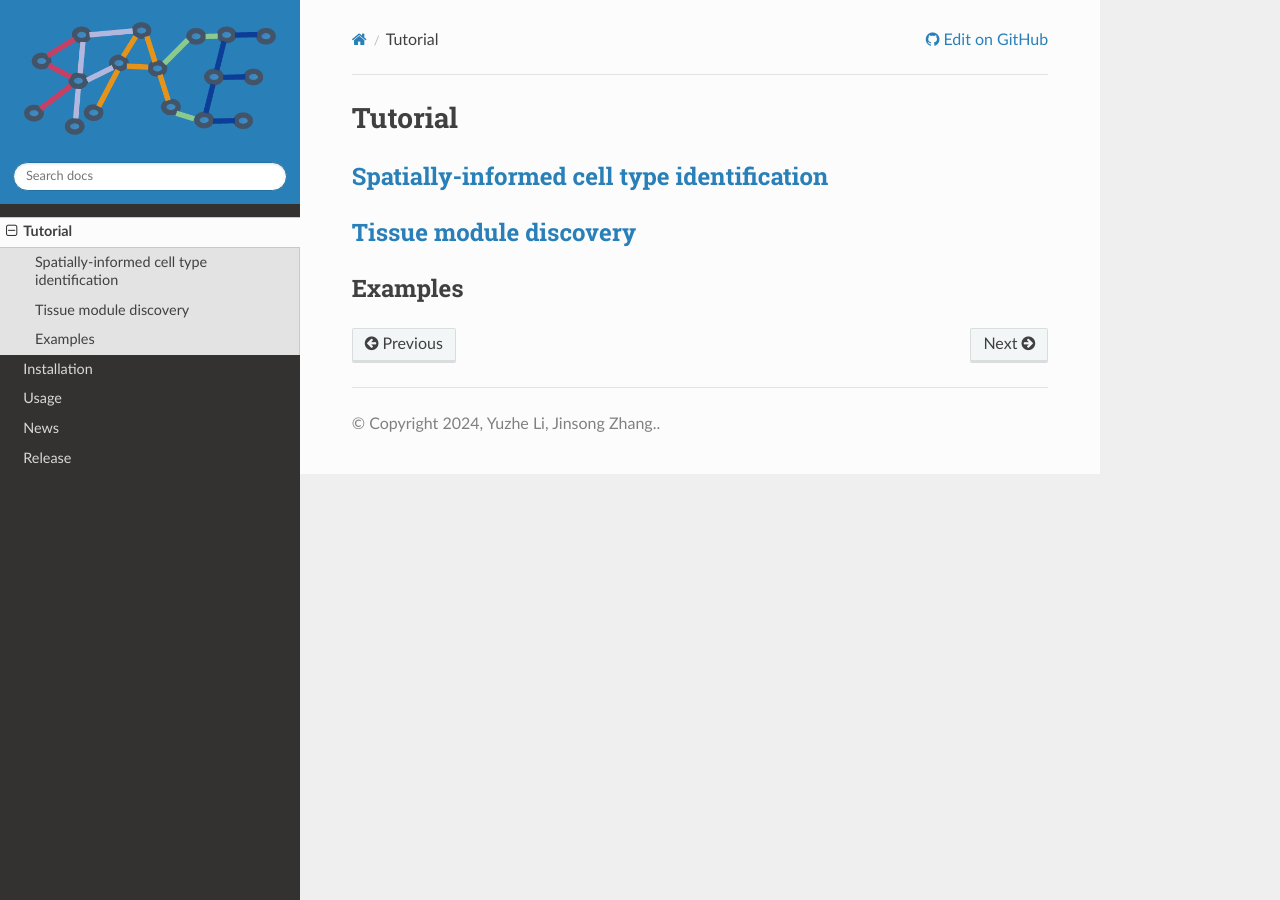
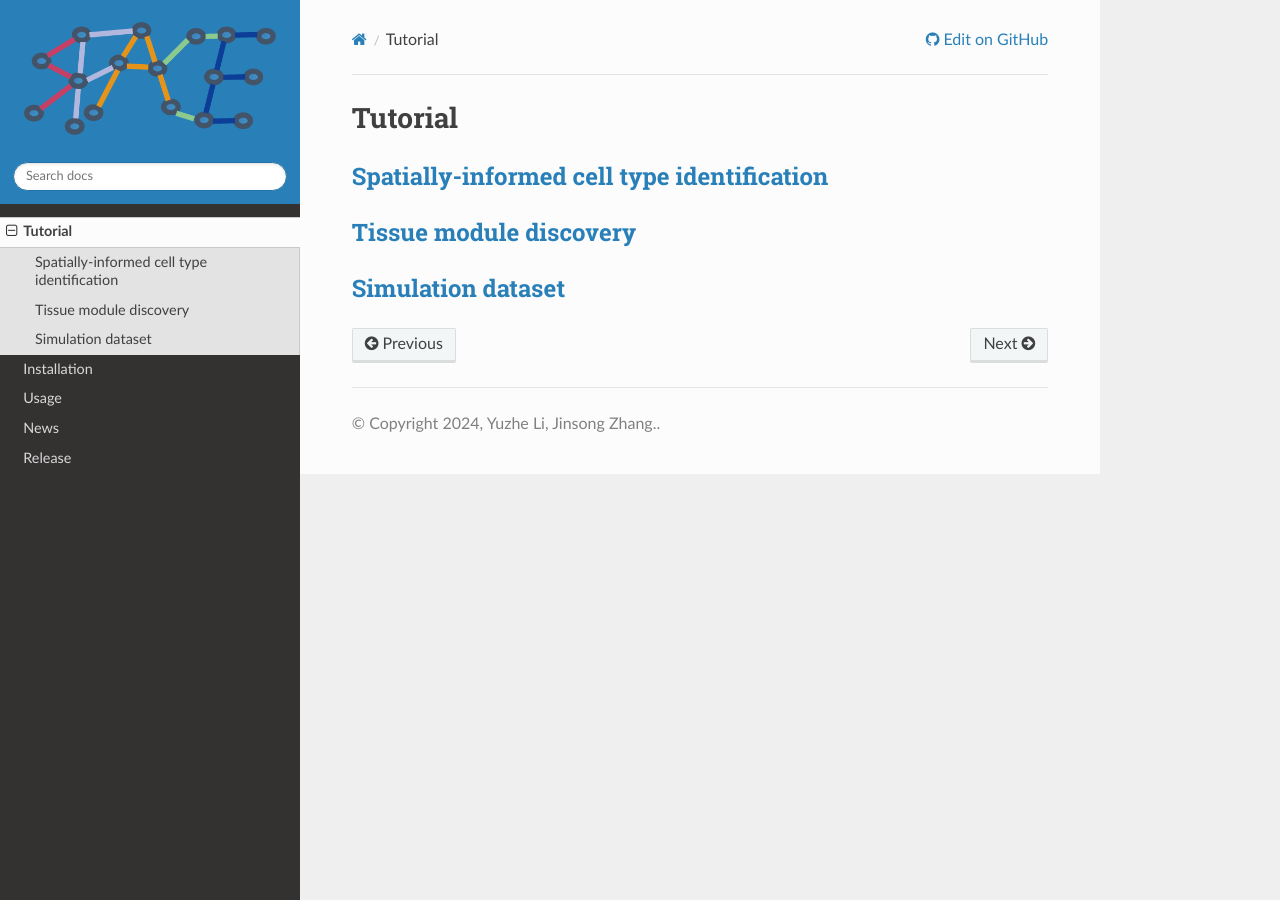
Before and after one commit to soulfreer/tutorial-space, a Sphinx documentation site: the page built from source/tutorial/index.rst, in a window 1280 px wide. Built offline with Sphinx 7.4.7 and the Read the Docs theme 2.0.0, drawn with Linux system fonts in a browser that asks for light colours.

Commit message:
fix typo

```diff
--- a/source/index.rst
+++ b/source/index.rst
@@ -12,7 +12,7 @@
    :target: https://tutorial-space.readthedocs.io
 
 
-Online single-cell data integration through projecting heterogeneous datasets into a common cell-embedding space
+SPatial transcriptomics Analysis via Cell Embedding
 ----------------
 
 .. include:: contributors.rst
--- a/source/tutorial/index.rst
+++ b/source/tutorial/index.rst
@@ -8,12 +8,12 @@
 `Tissue module discovery <../tutorial/SPACE_young.ipynb>`_
 -------------
 
-Examples
+`Simulation dataset <../tutorial/sim_SPACE.ipynb>`_
 --------
 
-.. toctree::
-    :maxdepth: 2
-    :hidden:
-    spatial_celltype_slice153
-    SPACE_young
-    sim_SPACE
+.. .. toctree::
+..     :maxdepth: 2
+..     :hidden:
+..     spatial_celltype_slice153
+..     SPACE_young
+..     sim_SPACE
```
Also changed, not shown: source/release/0.6.9.rst (renamed from source/release/1.0.0.rst).
